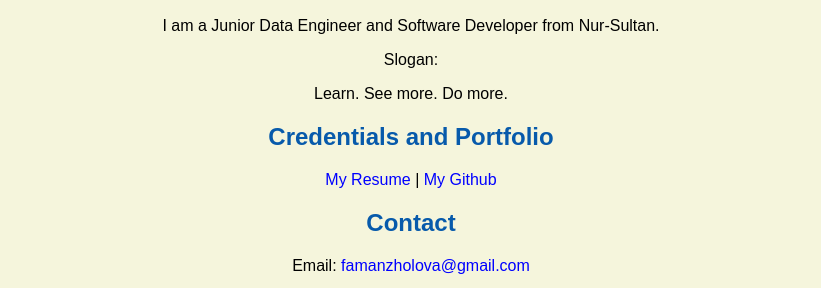
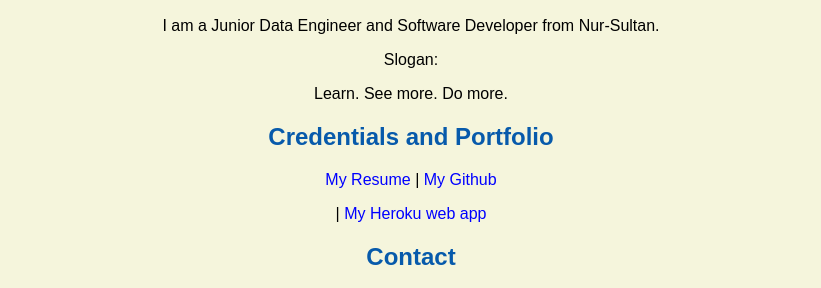
Before and after one commit to fariza-astana/fariza-astana.github.io, a plain HTML site: page index.html in a window 1280 px wide. Shown: the part 651-939 px from the top of the page, without its empty margins (229-1050 px from the left). Drawn offline with Linux system fonts and the light colour scheme.

Commit message:
Update index.html

```diff
--- a/index.html
+++ b/index.html
@@ -21,7 +21,7 @@
   <p>Learn. See more. Do more. </p>
   <h2>Credentials and Portfolio</h2>
 
-  <p><a href="resume.html">My Resume</a> | <a href="http://github.com/fariza-astana">My Github</a></p>
+  <p><a href="resume.html">My Resume</a> | <a href="http://github.com/fariza-astana">My Github</a></p> | <a href="http://https://space-advice.herokuapp.com/give-advice/Fariza">My Heroku web app</a></p>
   <h2>Contact</h2>
 
   <p>Email: <a href="mailto:famanzholova@gmail.com">famanzholova@gmail.com</a></p>
```
